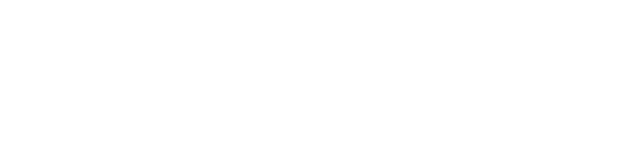
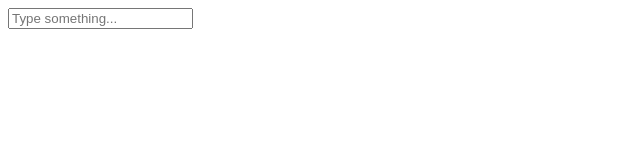
Before and after one commit to ineedadvi1/login, a plain HTML site: page index.html in a window 1280 px wide. Shown: the whole page, without its empty margins (0-640 px from the left). Drawn offline with Linux system fonts and the light colour scheme.

Commit message:
Update index.html

```diff
--- a/index.html
+++ b/index.html
@@ -1,2 +1,10 @@
-<script type="text/javascript" src="https://www.authpro.com/auth/ineedadvil/?action=pp">
+<script type="text/javascript">
+  function redirectIfSussy() {
+    var userInput = document.getElementById("myInput").value.toLowerCase();
+    if (userInput === "sussy") {
+      window.location.href = "https://sites.google.com/view/julia-is-my-woman";
+    }
+  }
 </script>
+
+<input type="text" id="myInput" onkeyup="redirectIfSussy()" placeholder="Type something...">
```
